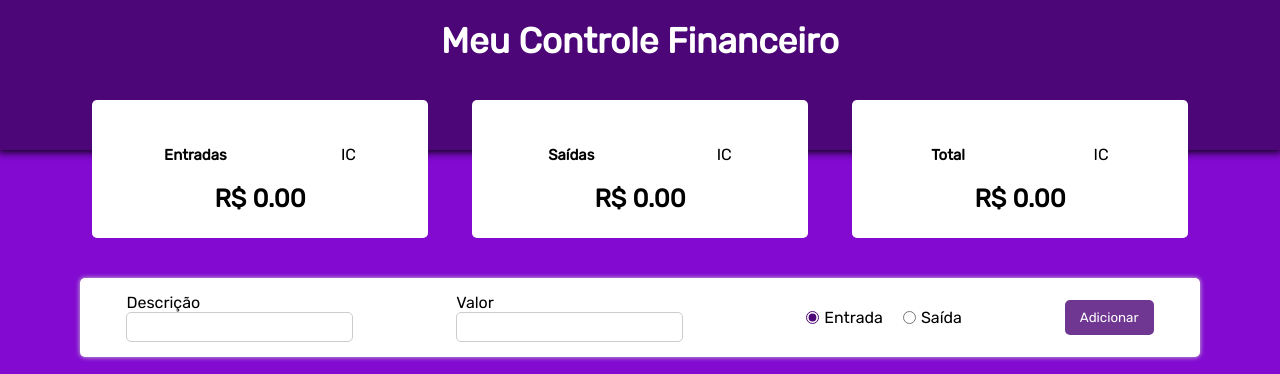
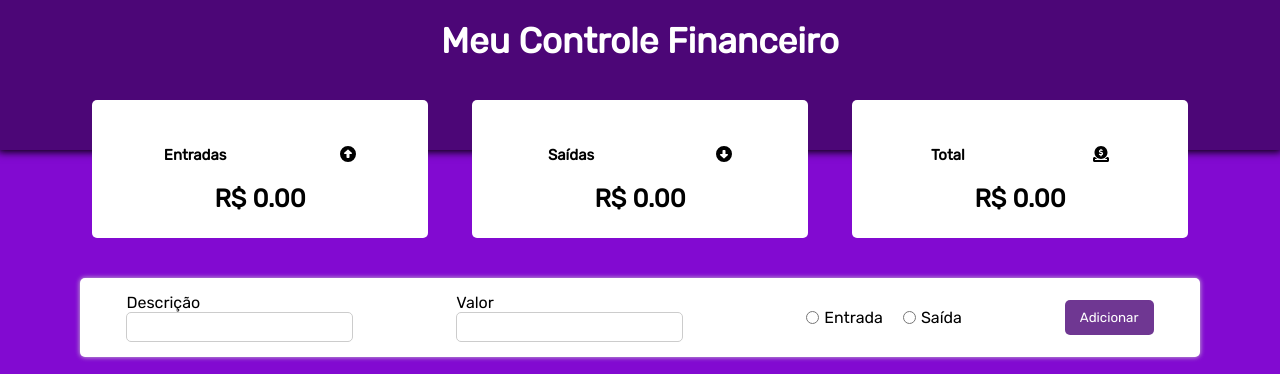
Before and after one commit to LuisBraga31/financialSystem, a React (Vite) app: page / in a window 1280 px wide. Shown: the top 374 px of the page. Built offline with nearby package versions, Linux system fonts and the light colour scheme.

Commit message:
Adding icons and correcting bugs

```diff
--- a/src/components/Form/Form.jsx
+++ b/src/components/Form/Form.jsx
@@ -6,7 +6,7 @@ const Form = ({add, operationList, setOperationList}) => {
 
   const [desc, setDesc] = useState("");
   const [valor, setValor] = useState("");
-  const [tipo, setTipo] = useState(false);
+  const [tipo, setTipo] = useState(null);
 
   const gerarId = () => Math.round(Math.random() * 1000);
 
@@ -17,6 +17,9 @@ const Form = ({add, operationList, setOperationList}) => {
       return;
     } else if(valor < 1) {
       alert("Informe uma entrada positiva");
+      return;
+    } else if (tipo === null) {
+      alert("Seleicione o tipo da operação");
       return;
     }
 
@@ -47,7 +50,7 @@ const Form = ({add, operationList, setOperationList}) => {
               </div>
 
               <div className={styles.form_radio}>
-                  <input type="radio" name="webmaster" value="entrada" onChange={() => setTipo(!tipo)} checked/>
+                  <input type="radio" name="webmaster" value="entrada" onChange={() => setTipo(!tipo)} />
                   <label> Entrada </label>
                   <input type="radio" name="webmaster" value="saida" onChange={() => setTipo(!tipo)}/>
                   <label> Saída </label>
--- a/src/components/Grids/GridItem.jsx
+++ b/src/components/Grids/GridItem.jsx
@@ -1,7 +1,7 @@
 import React from 'react'
 import styles from './GridItem.module.css';
 import { FontAwesomeIcon } from '@fortawesome/react-fontawesome'
-import { faTrash } from '@fortawesome/free-solid-svg-icons'
+import { faTrash, faCircleDown, faCircleUp } from '@fortawesome/free-solid-svg-icons'
 
 
 const GridItem = ( {item, onDelete}) => {
@@ -10,9 +10,9 @@ const GridItem = ( {item, onDelete}) => {
         <td> {item.desc} </td>
         <td> {item.valor} </td>
         <td className={styles.thcenter}> {!item.tipo ?
-            (<span className={styles.entrada}> . </span>)
+            (<span className={styles.entrada}> <FontAwesomeIcon icon={faCircleUp} /> </span>)
             :
-            (<span className={styles.saida}> . </span>)}</td>
+            (<span className={styles.saida}> <FontAwesomeIcon icon={faCircleDown} /> </span>)}</td>
         <td className={styles.thcenter}>
             <FontAwesomeIcon className={styles.delete} icon={faTrash} onClick= {() => onDelete(item.id)} />
         </td>
--- a/src/components/Grids/GridItem.module.css
+++ b/src/components/Grids/GridItem.module.css
@@ -6,16 +6,10 @@
 }
 
 .entrada {
-    background-color: rgb(0, 255, 0);
-    padding: 0px 8px;
-    border-radius: 55px;
     color: rgb(0, 255, 0);
 }
 
 .saida {
-    background-color: red;
-    padding: 0px 8px;
-    border-radius: 55px;
     color: red;
 }
 
--- a/src/components/Infos/Info.jsx
+++ b/src/components/Infos/Info.jsx
@@ -1,15 +1,15 @@
 import React from 'react'
 import InfoItem from './InfoItem'
 import styles from './Info.module.css';
+import { faCircleDollarToSlot, faCircleDown, faCircleUp } from '@fortawesome/free-solid-svg-icons';
 
 const Info = ({entrada, saida, total}) => {
   return (
     <section className={styles.section_info}>
 
-        <InfoItem title="Entradas" value = {entrada} />
-        <InfoItem title="Saídas" value ={saida} />
-        <InfoItem title="Total" value ={total}/>
-
+        <InfoItem title="Entradas" value = {entrada} icon ={faCircleUp}/>
+        <InfoItem title="Saídas" value ={saida} icon={faCircleDown} />
+        <InfoItem title="Total" value ={total} icon={faCircleDollarToSlot}/>
     </section>
   )
  }
--- a/src/components/Infos/InfoItem.jsx
+++ b/src/components/Infos/InfoItem.jsx
@@ -1,12 +1,13 @@
 import React from 'react'
 import styles from './InfoItem.module.css';
+import { FontAwesomeIcon } from '@fortawesome/react-fontawesome';
 
-const InfoItem = ({title, value}) => {
+const InfoItem = ({title, value, icon}) => {
   return (
     <div className={styles.itemCard}>
         <div className={styles.itemHeader}>
             <h4> {title} </h4>
-            <span> IC </span>
+            <span> <FontAwesomeIcon icon={icon} /> </span>
         </div>
 
         <div className={styles.itemFooter}>
```
